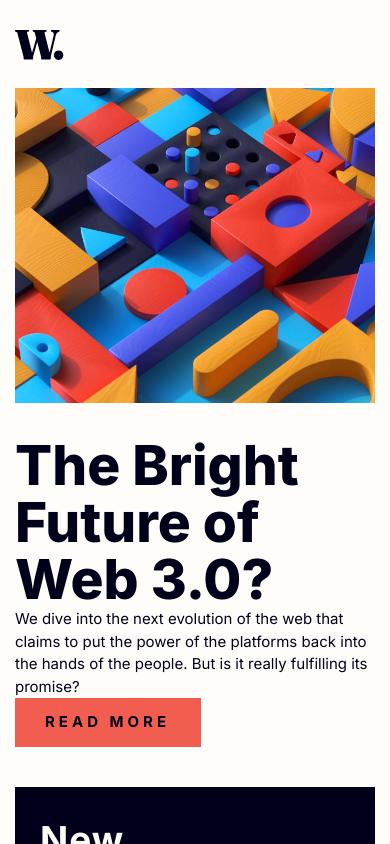
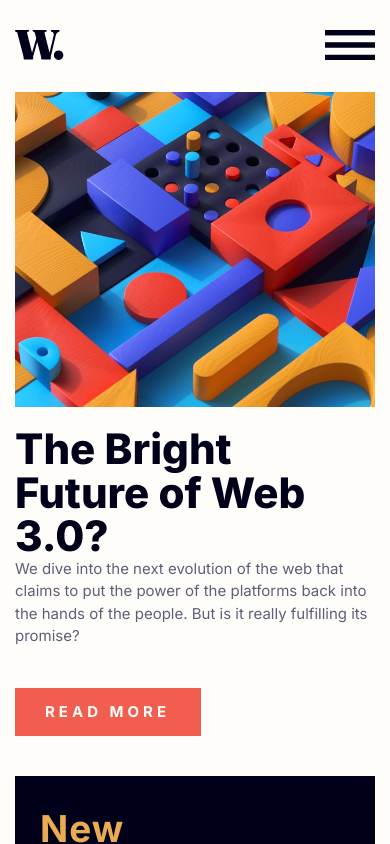
Before and after one commit to Himanshu-196018/news-homepage, a React (Vite) app: page / in a window 390 px wide. Shown: the top 844 px of the page. Built offline with nearby package versions, Linux system fonts and the light colour scheme.

Commit message:
updated style for mobile phones and minor fixes

```diff
--- a/src/components/Bottom.jsx
+++ b/src/components/Bottom.jsx
@@ -9,7 +9,7 @@ const Bottom = () => {
         <div className="info">
           <span>01</span>
           <h3>
-            <a className="hover hover-orange">Reviving Retro PCs</a>
+            <a className="hover hover-red">Reviving Retro PCs</a>
           </h3>
           <p>What happens when old PCs are given modern upgrades?</p>
         </div>
@@ -21,7 +21,7 @@ const Bottom = () => {
         <div className="info">
           <span>02</span>
           <h3>
-            <a className="hover hover-orange">Top 10 Laptops of 2022</a>
+            <a className="hover hover-red">Top 10 Laptops of 2022</a>
           </h3>
           <p>Our best picks for various needs and budgets.</p>
         </div>
@@ -33,7 +33,7 @@ const Bottom = () => {
         <div className="info">
           <span>03</span>
           <h3>
-            <a className="hover hover-orange">The Growth of Gaming</a>
+            <a className="hover hover-red">The Growth of Gaming</a>
           </h3>
           <p>How the pandemic has sparked fresh opportunities.</p>
         </div>
--- /dev/null
+++ b/src/components/Button.jsx
@@ -0,0 +1,15 @@
+// import React from "react";
+
+const Button = ({ isActive, handleClick }) => {
+  return (
+    <button className="menu-btn" onClick={handleClick}>
+      {isActive ? (
+        <img src="/images/icon-menu-close.svg" />
+      ) : (
+        <img src="/images/icon-menu.svg" />
+      )}
+    </button>
+  );
+};
+
+export default Button;
--- a/src/components/Header.jsx
+++ b/src/components/Header.jsx
@@ -1,38 +1,66 @@
-// import React from "react";
+import { useState, useEffect } from "react";
+import Button from "./Button";
+
+function isMobileWidth() {
+  return window.innerWidth < 700;
+}
 
 const Header = () => {
+  const [isMobile, setIsMobile] = useState(isMobileWidth());
+  const [isActive, setIsActive] = useState(!isMobileWidth());
+
+  useEffect(() => {
+    function handleWindowResize() {
+      setIsMobile(isMobileWidth());
+      setIsActive(!isMobileWidth());
+    }
+
+    window.addEventListener("resize", handleWindowResize);
+
+    return () => {
+      window.removeEventListener("resize", handleWindowResize);
+    };
+  }, []);
+
+  function handleClick() {
+    setIsActive((prev) => !prev);
+  }
+
   return (
     <header>
       <img src="/images/logo.svg" />
       <h1 className="sr-only">World News</h1>
       <nav>
+        {isMobile && <Button isActive={isActive} handleClick={handleClick} />}
+        {isActive && (
           <ul>
             <li>
-            <a href="#" className="nav-link hover hover-orange">
+              <a href="#" className="nav-link hover hover-red">
                 Home
               </a>
             </li>
             <li>
-            <a href="#" className="nav-link hover hover-orange">
+              <a href="#" className="nav-link hover hover-red">
                 New
               </a>
             </li>
             <li>
-            <a href="#" className="nav-link hover hover-orange">
+              <a href="#" className="nav-link hover hover-red">
                 Popular
               </a>
             </li>
             <li>
-            <a href="#" className="nav-link hover hover-orange">
+              <a href="#" className="nav-link hover hover-red">
                 Trending
               </a>
             </li>
             <li>
-            <a href="#" className="nav-link hover hover-orange">
+              <a href="#" className="nav-link hover hover-red">
                 Categories
               </a>
             </li>
           </ul>
+        )}
       </nav>
     </header>
   );
--- a/src/styles/main.css
+++ b/src/styles/main.css
@@ -14,6 +14,22 @@
   --clr-grayish-blue: hsl(233, 8%, 79%);
   --clr-dark-grayish-blue: hsl(236, 13%, 42%);
   --clr-dark-blue: hsl(240, 100%, 5%);
+}
+
+.hover:hover {
+  cursor: pointer;
+}
+
+.hover-red:hover {
+  color: var(--clr-red);
+}
+
+.hover-orange:hover {
+  color: var(--clr-orange);
+}
+
+p {
+  color: var(--clr-dark-grayish-blue);
 }
 
 img {
@@ -39,7 +55,6 @@ body {
   letter-spacing: 1px;
   background-color: var(--clr-off-white);
   color: var(--clr-dark-blue);
-  min-height: 100vh;
 }
 
 #root {
@@ -63,7 +78,7 @@ ul {
   display: inline-block;
   padding-block: 1rem;
   padding-left: 3.5rem;
-  color: var(--clr-dark-blue);
+  color: var(--clr-dark-grayish-blue);
   text-decoration: none;
 }
 
@@ -102,6 +117,11 @@ ul {
   letter-spacing: 4px;
   font-weight: 700;
   background-color: var(--clr-red);
+  color: var(--clr-off-white);
+
+  &:hover {
+    background-color: var(--clr-dark-blue);
+  }
 }
 
 aside {
@@ -118,6 +138,7 @@ aside {
 
 aside h2 {
   font-size: 3.7rem;
+  color: var(--clr-orange);
 }
 
 hr {
@@ -136,6 +157,7 @@ hr {
   margin-top: 1.5rem;
   line-height: 1.5;
   letter-spacing: 0;
+  color: var(--clr-grayish-blue);
 }
 
 .bottom-section {
@@ -196,16 +218,41 @@ hr {
     height: 3rem;
   }
 
-  header nav {
-    display: none;
-    position: absolute;
-  }
-
   .top-section {
     margin-top: 2.8rem;
   }
 
+  .menu-btn {
+    position: relative;
+    z-index: 10;
+    border: none;
+    background-color: transparent;
+    width: 5rem;
+  }
+
+  nav ul {
+    position: absolute;
+    top: 0;
+    right: 0;
+    width: 70vw;
+    height: 100vh;
+    background-color: var(--clr-off-white);
+    box-shadow: -30vw 0 rgba(0, 0, 0, 0.5);
+    flex-direction: column;
+    padding-top: 30vh;
+    font-size: 2rem;
+  }
+
   .hero-text {
+    margin-top: 2rem;
     grid-template-columns: 1fr;
   }
+
+  .hero-text h2 {
+    font-size: 4.2rem;
+  }
+
+  .hero-text a {
+    margin-top: 4rem;
+  }
 }
```
Lines whose indentation alone changed are shown as unchanged.
